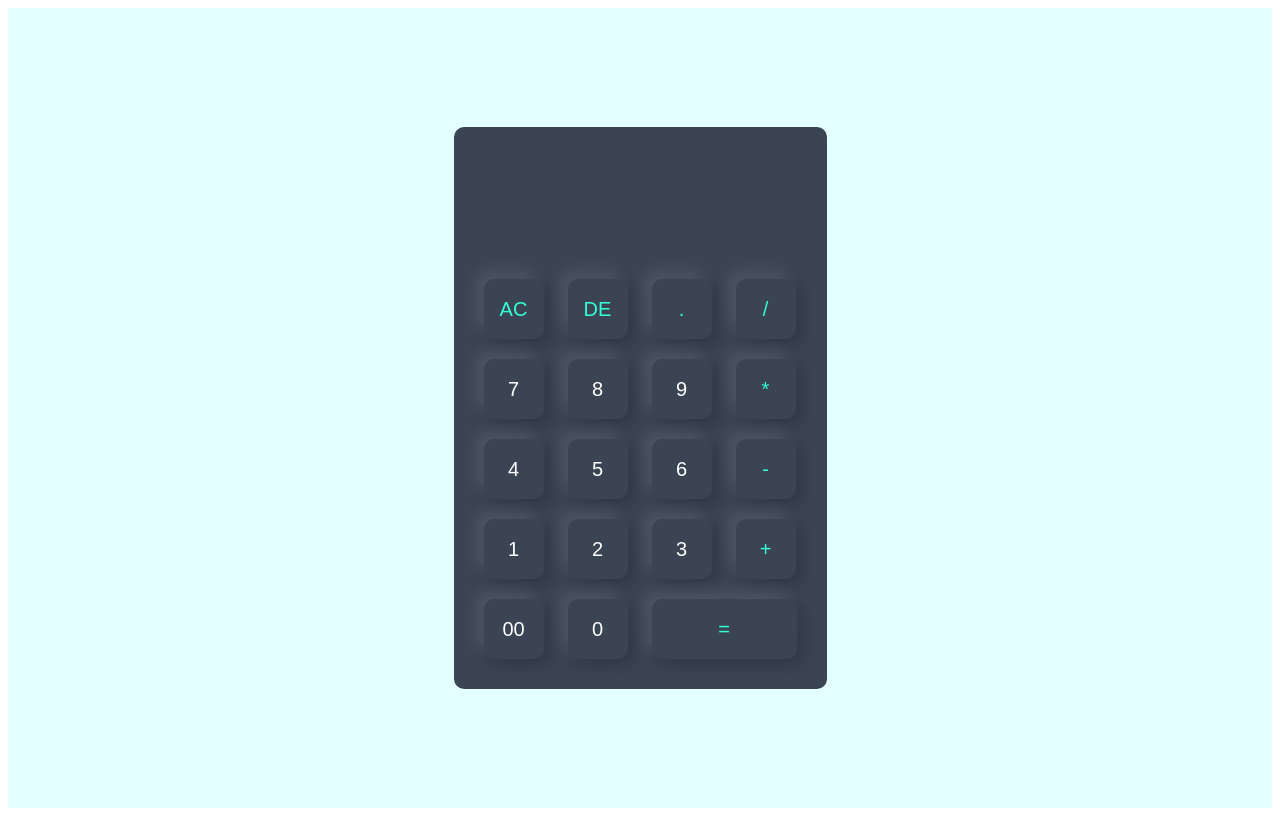
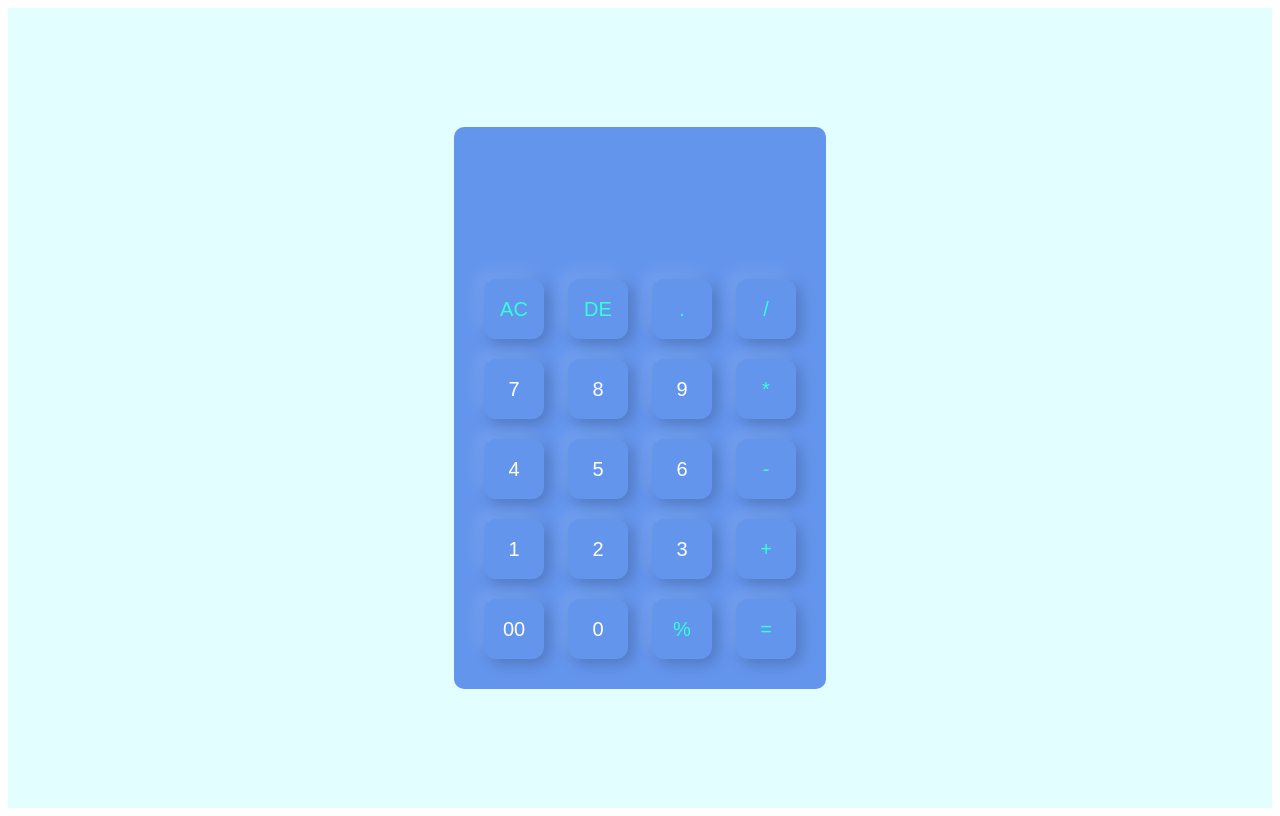
Before and after one commit to RIMSHASAJID436/calculator, a plain HTML site: page index.html in a window 1280 px wide. Drawn offline with Linux system fonts and the light colour scheme.

Commit message:
Update index.html

```diff
--- a/index.html
+++ b/index.html
@@ -18,7 +18,7 @@
         }
 
         .calculator {
-            background: #3a4452;
+            background: cornflowerblue;
             padding: 20px;
             border-radius: 10px;
         }
@@ -28,7 +28,7 @@
             outline: 0;
             width: 60px;
             height: 60px;
-            border-radius: 10px;
+            border-radius: 20%;
             box-shadow: -8px -8px 15px rgba(255, 255, 255, 0.1), 5px 5px 15px rgba(0, 0, 0, 0.2);
             background: transparent;
             font-size: 20px;
@@ -52,7 +52,7 @@
         }
 
         form input.equal {
-            width: 145px;
+            width: 60px;
         }
 
         form input.operator {
@@ -100,6 +100,7 @@
                 <div>
                     <input type="button" value="00" onclick="display.value +='00'">
                     <input type="button" value="0" onclick="display.value +='0'">
+                    <input type="button" value="%" onclick="display.value +='%'" class="operator">
                     <input type="button" value="=" class="equal operator" onclick="display.value= eval(display.value)">
 
 
```
